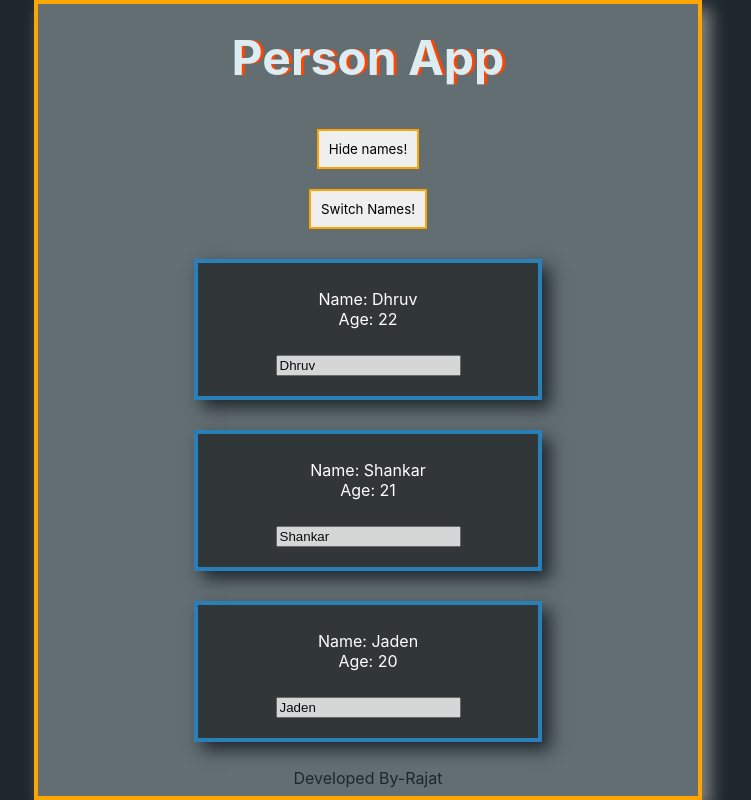
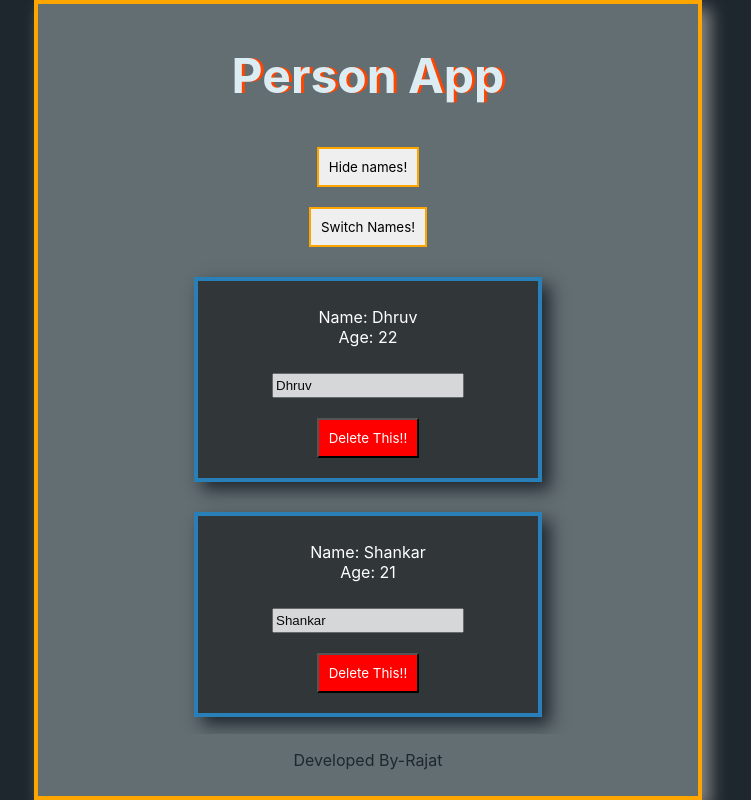
Before and after one commit to prajat/ReactJs-HeadStart, a React app: page / in a window 1280 px wide. Both pictures are taken after a click on the button "Show names!". Shown: the whole page, without its empty margins (272-1023 px from the left). Built offline with nearby package versions, Linux system fonts and the light colour scheme.

Commit message:
deletePersonHandler added

```diff
--- a/src/js/containers/App.js
+++ b/src/js/containers/App.js
@@ -27,6 +27,7 @@ export class App extends Component {
     this.handleNameChange = this.handleNameChange.bind( this );
     this.switchNameHandler = this.switchNameHandler.bind( this );
     this.togglePersonListHandler = this.togglePersonListHandler.bind( this );
+    this.deletePersonHandler=this.deletePersonHandler.bind(this);
   }
 
   switchNameHandler() {
@@ -53,6 +54,13 @@ export class App extends Component {
     } );
   }
 
+  deletePersonHandler(id){
+    const personIndex=findIndex(this.state.persons,{id:id});
+    const persons=cloneDeep(this.state.persons);
+    persons.splice(personIndex,1);
+    this.setState({persons:persons});
+  }
+
   render(){
     return (
       <div className="App">
@@ -73,7 +81,8 @@ export class App extends Component {
                       id={ person.id }
                       name={person.name}
                       age={person.age}
-                      onChange={this.handleNameChange}/>
+                      onChange={this.handleNameChange}
+                      click={this.deletePersonHandler} />
                     );
                 } )
               }
--- a/src/js/views/Person.js
+++ b/src/js/views/Person.js
@@ -8,6 +8,9 @@ export const person = (props) => {
             <input className="person__card__input" type="text" onChange={( event ) => {
                 props.onChange( event, props.id );
             }} value={props.name}></input>
+            <button className="person__card__delbtn" onClick={()=>{
+                props.click(props.id);
+            }}>Delete This!!</button>
         </div>
     )
 };
--- a/src/styles.scss
+++ b/src/styles.scss
@@ -5,8 +5,6 @@ body {
         sans-serif;
 
     background-color: #1e272e;
-
-
 }
 
 #root {
@@ -15,7 +13,7 @@ body {
     width: 100%;
     height: 100%;
     display: flex;
-    justify-content: center;
+    justify-content: center
 }
 
 .App {
@@ -29,9 +27,7 @@ body {
     align-items: center;
     justify-content: center;
     background-color: #636e72;
-    // justify-content: space-around;
     padding: 10px;
-    overflow: auto;
 
     h1 {
         font-size: 3rem;
@@ -48,7 +44,7 @@ body {
         cursor: pointer;
 
         &:hover {
-            background-color: cornflowerblue;
+            background-color: green;
         }
     }
 
@@ -56,7 +52,6 @@ body {
         color: #1e272e;
 
     }
-
 }
 
 .person {
@@ -65,6 +60,8 @@ body {
     display: flex;
     flex-direction: column;
     align-items: center;
+    overflow: auto;
+
 
     &__button {
         border: 2px solid orange;
@@ -72,6 +69,9 @@ body {
         padding: 10px;
         margin: 10px;
         cursor: pointer;
+        &:hover {
+            background-color: green;
+        }
 
     }
 
@@ -83,19 +83,34 @@ body {
         background-color: rgba(0, 0, 0, 0.5);
         box-shadow: 0.5rem 0.5rem 1rem #1e272e;
         width: 50%;
+        display: flex;
+        flex-direction: column;
+        align-items: center;
 
         &__input {
             opacity: 0.8;
             margin: 10px;
+            width: 60%;
+            height: 25px;
 
             &:hover {
                 opacity: 1;
             }
         }
+
+        &__delbtn {
+            // border: 2px solid balck;
+            background-color: red;
+            color:white;
+            font-family: inherit;
+            padding: 10px;
+            margin: 10px;
+            cursor: pointer;
+
+
+        }
     }
 }
-
-
 
 @keyframes scale-in {
 
```
